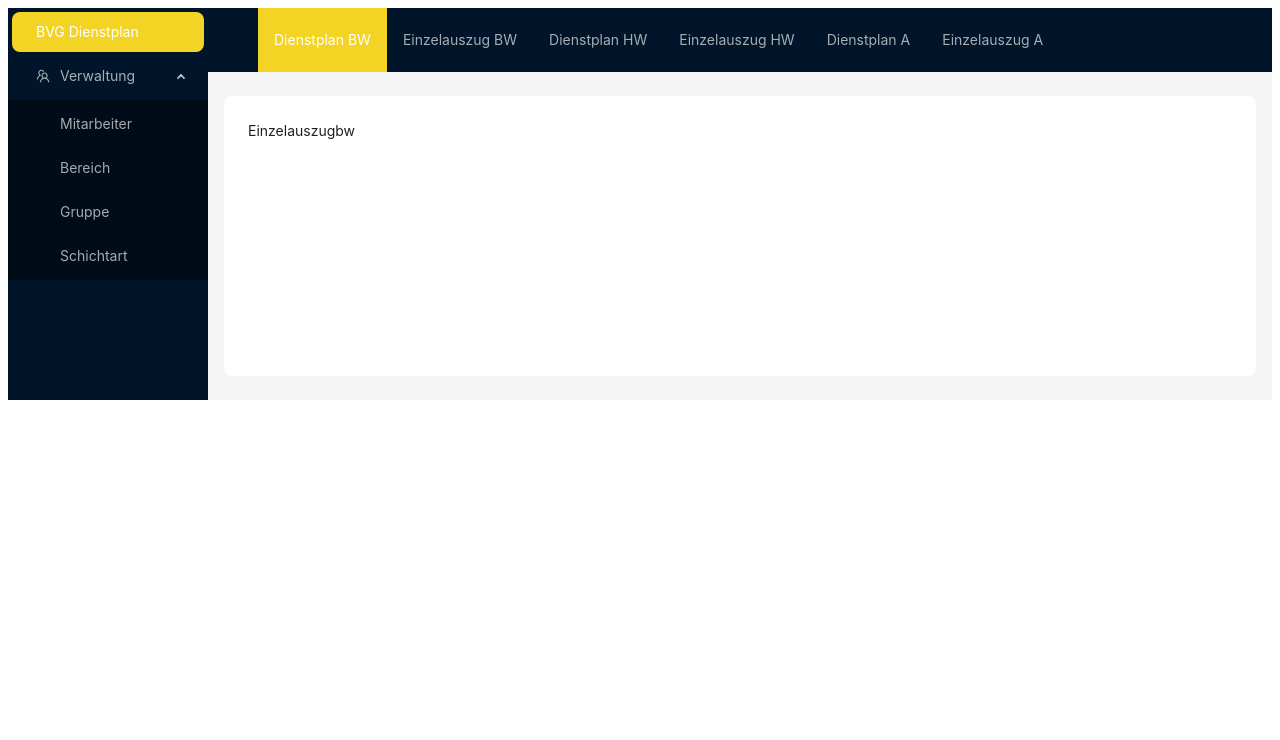
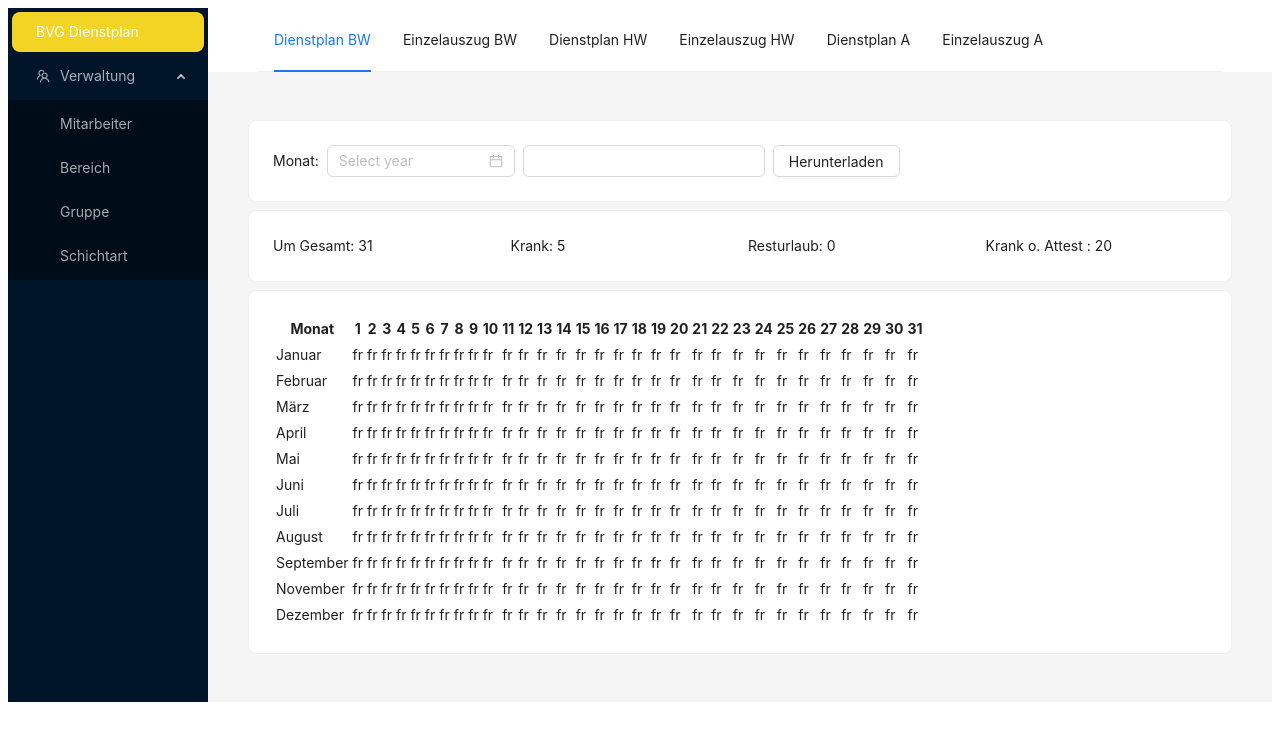
Before and after one commit to tjeuput/roster_07_24, a React (Vite) app: page /EinzelBw in a window 1280 px wide. Shown: the top 740 px of the page. Built offline with nearby package versions, Linux system fonts and the light colour scheme.

Commit message:
global content nav created

```diff
--- a/src/App.tsx
+++ b/src/App.tsx
@@ -4,24 +4,11 @@ import './index.css';
 import { ConfigProvider, Layout, Menu, Button, theme } from 'antd';
 import SideMenu from './Components/SideMenu/SideMenu';
 import AppHeader from './Components/AppHeader/AppHeader';
-import { Route, Routes } from 'react-router-dom';
-import DienstpA from './Pages/DienspA';
-import DienstpBw from './Pages/DienspBw';
-import EinzelA from './Pages/EinzelA';
-import DienstpHw from './Pages/DienstpHw';
-import EinzelHw from './Pages/EinzelHw';
-import EinzelBw from './Pages/EinzelBw';
 
-const { Header, Content } = Layout;
+import AppRouter from './Components/AppRouter';
 
 
 const App: React.FC = () => {
-  const [collapsed, setCollapsed] = useState(false);
-  const {
-    token: { colorBgContainer, borderRadiusLG },
-  } = theme.useToken();
-
-
 
   return (
     <ConfigProvider theme={{
@@ -33,25 +20,7 @@ const App: React.FC = () => {
        <SideMenu />
         <Layout>
           <AppHeader />
-
-          <Content
-            style={{
-              margin: '24px 16px',
-              padding: 24,
-              minHeight: 280,
-              background: colorBgContainer,
-              borderRadius: borderRadiusLG,
-            }}
-          >
-           <Routes>
-                <Route path="/DienstpA" element={<DienstpA />} />
-                <Route path="/DienstpBw" element={<DienstpBw />} />
-                <Route path="/DienstpHw" element={<DienstpHw />} />
-                <Route path="/EinzelA" element={<EinzelA />} />
-                <Route path="/EinzelHw" element={<EinzelHw />} />
-                <Route path="/EinzelBw" element={<EinzelBw />} />
-            </Routes>
-          </Content>
+          <AppRouter />
 
         </Layout>
       </Layout>
--- a/src/Components/AppHeader/AppHeader.tsx
+++ b/src/Components/AppHeader/AppHeader.tsx
@@ -45,8 +45,8 @@ const AppHeader = () => {
     ];
 
 return(
-    <Header style={{ display: 'flex', alignItems: 'center' }}>
-    <Menu theme='dark' mode='horizontal' defaultSelectedKeys={['DienstplanBw']} style={{ flex: 1, minWidth: 0 }}>
+    <Header style={{ display: 'flex', alignItems: 'center', width:'100%', backgroundColor:'white' }}>
+    <Menu theme='light' mode='horizontal' defaultSelectedKeys={['DienstplanBw']} style={{ flex: 1, minWidth: 0 }}>
       {items.map(item => (
         <Menu.Item key={item.key} onClick={item.onClick}>
           {item.label}
--- a/src/Pages/DienspBw.tsx
+++ b/src/Pages/DienspBw.tsx
@@ -1,11 +1,41 @@
-import { Typography } from 'antd';
+
+import { DatePicker, Typography, Card, Space, Input, Col, Row, Button, Tabs } from 'antd';
+import { Content } from 'antd/es/layout/layout';
 import React from 'react';
+import EinzelauszugATbl from './EinzelATbl';
+import type {TabsProps} from 'antd';
+
+const items: TabsProps['items'] = [
+    {
+        key: 'Mitarbeiter',
+        label: 'Mitarbeiter',
+        children: 'Content Dienstplan',
+    },
+    {
+        key: 'Schicten',
+        label: 'Schichten',
+        children: 'Content of Schicten Statistik',
+    },
+    {
+        key: 'Produktiv Bw',
+        label: 'Produktiv Bw',
+        children: 'Content of Produktiv Bw',
+    },
+];
 
 const DienstpBw: React.FC = () => {
     return (
-        <div>
-            <Typography.Text> DpBw </Typography.Text>
-        </div>
+        <>
+        <Card>
+            <Tabs defaultActiveKey="1" items={items}>
+                {items.map(item => (
+                    <Tabs.TabPane key={item.key} tab={item.label}>
+                        {item.children}
+                    </Tabs.TabPane>
+                ))}
+            </Tabs>
+        </Card>
+        </>
     );
 };
 
--- /dev/null
+++ b/src/Pages/EinzelATbl.tsx
@@ -0,0 +1,46 @@
+import React from 'react';
+
+// Define the types for your component props and state
+type CalendarState = {
+    months: string[];
+    days: number[];
+    data: string[][]; // Array of arrays, one for each month
+};
+
+class EinzelauszugATbl extends React.Component<{}, CalendarState> {
+    constructor(props: {}) {
+    super(props);
+    this.state = {
+      months: ['Januar', 'Februar', 'März', 'April', 'Mai', 'Juni', 'Juli', 'August', 'September', 'November', 'Dezember'],
+      days: Array.from({ length: 31 }, (_, i) => i + 1),
+      data: Array(12).fill(Array(31).fill('fr')), // 12 months, 31 days filled with 'dummy'
+    };
+  }
+
+  render() {
+    return (
+      <table>
+        <thead>
+          <tr>
+            <th>Monat</th>
+            {this.state.days.map(day => (
+              <th key={day}>{day}</th>
+            ))}
+          </tr>
+        </thead>
+        <tbody>
+          {this.state.months.map((month, i) => (
+            <tr key={month}>
+              <td>{month}</td>
+              {this.state.data[i].map((data, j) => (
+                <td key={j}>{data}</td>
+              ))}
+            </tr>
+          ))}
+        </tbody>
+      </table>
+    );
+  }
+}
+
+export default EinzelauszugATbl;
--- a/src/Pages/EinzelBw.tsx
+++ b/src/Pages/EinzelBw.tsx
@@ -1,12 +1,64 @@
-import { Typography } from 'antd';
+
+import { DatePicker, Typography, Card, Space, Input, Col, Row, Button } from 'antd';
+
+import { Content } from 'antd/es/layout/layout';
 import React from 'react';
+import EinzelauszugATbl from './EinzelATbl';
+
+
 
 const EinzelBw: React.FC = () => {
+
+
     return (
-        <div>
-            <Typography.Text> Einzelauszugbw </Typography.Text>
-        </div>
+        <>
+
+            <Space direction="vertical" style={{ width: '100%' }}>
+
+                <Content style={{
+                    margin: '24px 16px',
+                    padding: 24,
+                    minHeight: 280,
+                    display: 'flex',
+                }}>
+
+                    <Space direction="vertical" style={{ width: '100%' }}>
+                        <Card>
+                            <Space direction="vertical">
+                                <Space>
+                                    <Typography>Monat: </Typography>
+                                    <DatePicker picker="year" />
+                                    <Input></Input>
+                                    <Button>Herunterladen</Button>
+                                </Space>
+                            </Space>
+                            </Card>
+                        <Card>
+                            <Row gutter={16}>
+                                <Col className='gutter-row' span={6}>
+                                    <div>Um Gesamt: 31 </div>
+                                </Col>
+                                <Col className='gutter-row' span={6}>
+                                    <div> Krank: 5 </div>
+                                </Col>
+                                <Col className='gutter-row' span={6}>
+                                    <div> Resturlaub: 0 </div>
+                                </Col>
+                                <Col className='gutter-row' span={6}>
+                                    <div> Krank o. Attest : 20 </div>
+                                </Col>
+                            </Row>
+                        </Card>
+                        <Card>
+                            <EinzelauszugATbl></EinzelauszugATbl>
+                        </Card>
+                    </Space>
+                </Content>
+            </Space>
+        </>
     );
 };
 
+
+
 export default EinzelBw;
```
